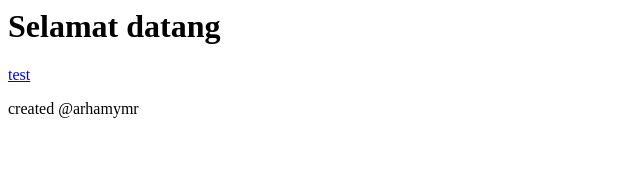
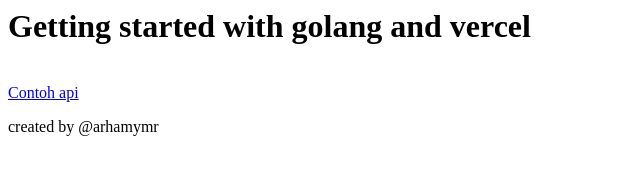
Before and after one commit to arhamymr/vercel-go-runtime, a website: page public/index.html in a window 1280 px wide. Shown: the whole page, without its empty margins (0-640 px from the left). Drawn offline with Linux system fonts and the light colour scheme.

Commit message:
update public index

```diff
--- a/public/index.html
+++ b/public/index.html
@@ -1,8 +1,9 @@
 <html>
   <title>golang serverless function</title>
   <body>
-    <h1>Selamat datang</h1>
-    <a href="/api/test">test</a>
-    <p>created @arhamymr</p>
+    <h1>Getting started with golang and vercel</h1>
+    <br />
+    <a href="/api/test">Contoh api</a>
+    <p>created by @arhamymr</p>
   </body>
 </html>
```
